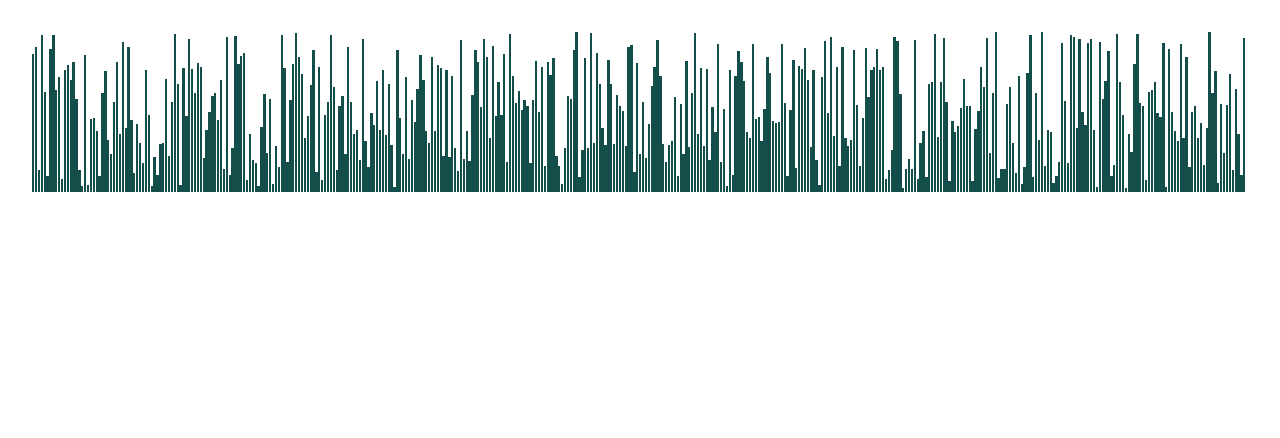
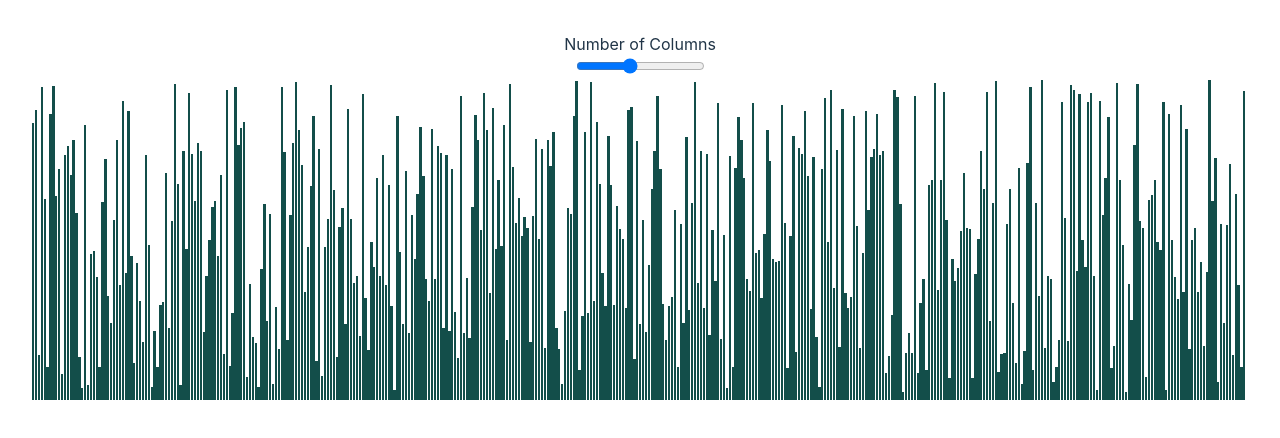
Before and after one commit to Mart510/Sortster, a React (Vite) app in the folder sortster/: page / in a window 1280 px wide. Shown: the top 438 px of the page. Built offline with nearby package versions, Linux system fonts and the light colour scheme.

Commit message:
bar slider changing num of bars, working on resizing

```diff
--- a/sortster/src/sortVisualiser.tsx
+++ b/sortster/src/sortVisualiser.tsx
@@ -6,7 +6,7 @@ const SortVisualiser = () => {
 // Animation speed controller
 const ANIMATION_SPEED = 1;
 // set num of bars in the array
-const NUMBER_OF_BARS = 420;
+let NUMBER_OF_BARS = 420;
 // Primary colour of array bars
 const BAR_COLOUR = 'teal-900';
 // colour of compared bars (when animated)
@@ -18,33 +18,44 @@ const BAR_WIDTH = ((100/NUMBER_OF_BARS) * 0.8);
 const [barArr, setBarArr] = useState<number[]>([])
 
 // reset bar array
-const resetBarArr = () => {
+const resetBarArr = (numOfBars : number) => {
     // create a new empty array
     const barArray: number[] = [];
     // loop to create each entry
-    for (let i = 0; i < NUMBER_OF_BARS; i++) {
+    for (let i = 0; i < numOfBars; i++) {
         // for each get a random number and add it to the array
         barArray.push
         // values increased by 10 for better visualisation
-        (randomIntInator(10, NUMBER_OF_BARS+10));
+        (randomIntInator(10, numOfBars+10));
     }
     // set the array as the state
     setBarArr(barArray)
+    NUMBER_OF_BARS = numOfBars // updates the global var
 }
 
 // Calculating the max value in the array to use to set bar height
 const maxArrayVal : number = Math.max(...barArr)
 
+// state for number of columns slider
+const [colNum, setColNum] = useState(NUMBER_OF_BARS)
 
 // After rendering reset the array
     useEffect(() => {
-        console.log('setting initial array')
-        resetBarArr()
-    }, []) // empty dependency array gets it to run just the once
+        // update number of cols when slider changes
+        resetBarArr(colNum)
+    }, [colNum]) // empty dependency array gets it to run just the once
+
 
     return (
-        <div className="w-full h-[10rem] justify-between flex items-end">
-            {/* bars generated via map */}
+        <>
+        {/* set number of columns to sort */}
+            <div className="w-full">
+                <p>Number of Columns</p>
+                <input type="range" min="10" max="1000" value={colNum} className="slider" onChange={(e) => setColNum(parseInt(e.target.value, 10))}/>
+            </div>
+        {/* column container */}
+            <div className="w-full h-[20rem] justify-between flex items-end">
+                {/* columns generated via map */}
                 {barArr.map((value, idx) => (
                     <div
                     className={`
@@ -61,8 +72,8 @@ const maxArrayVal : number = Math.max(...barArr)
                     &nbsp;
                     </div>
                 ))}
-
             </div>
+        </>
     )
 }
 
```
Lines whose indentation alone changed are shown as unchanged.
